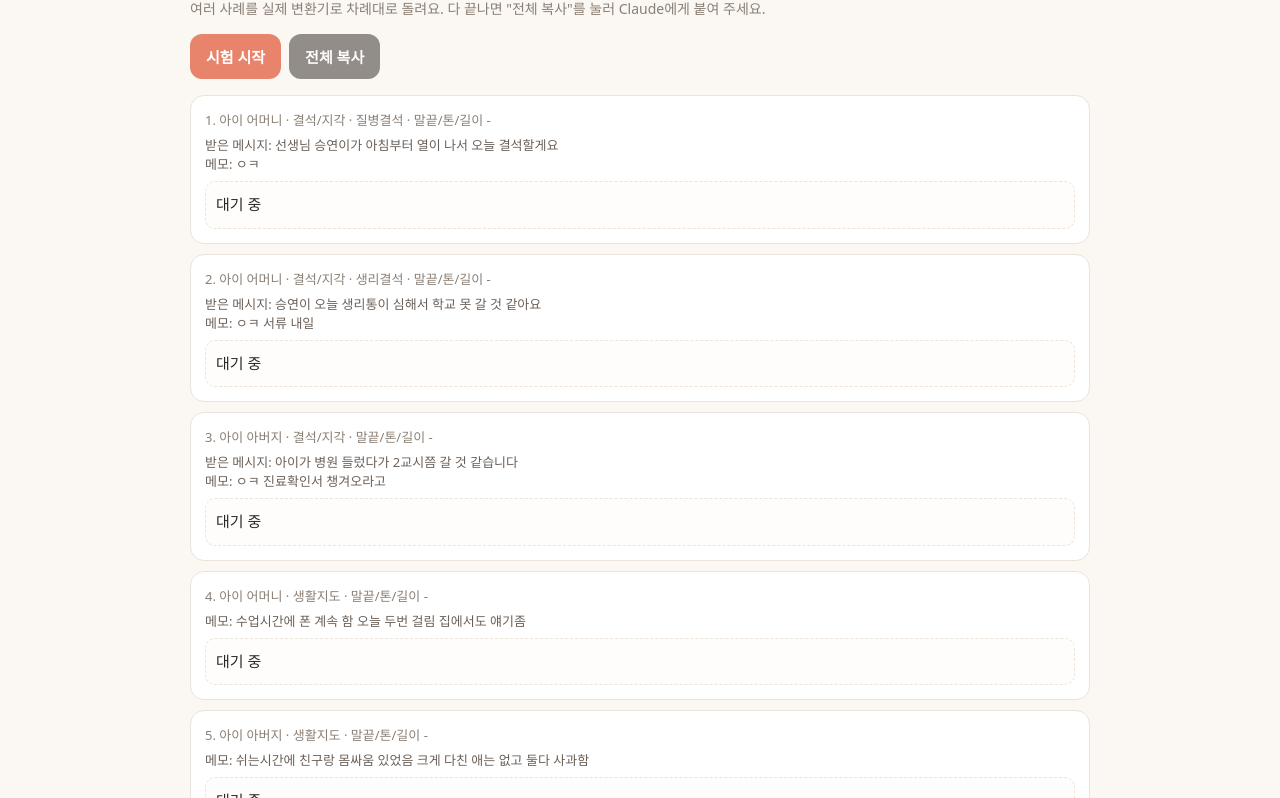
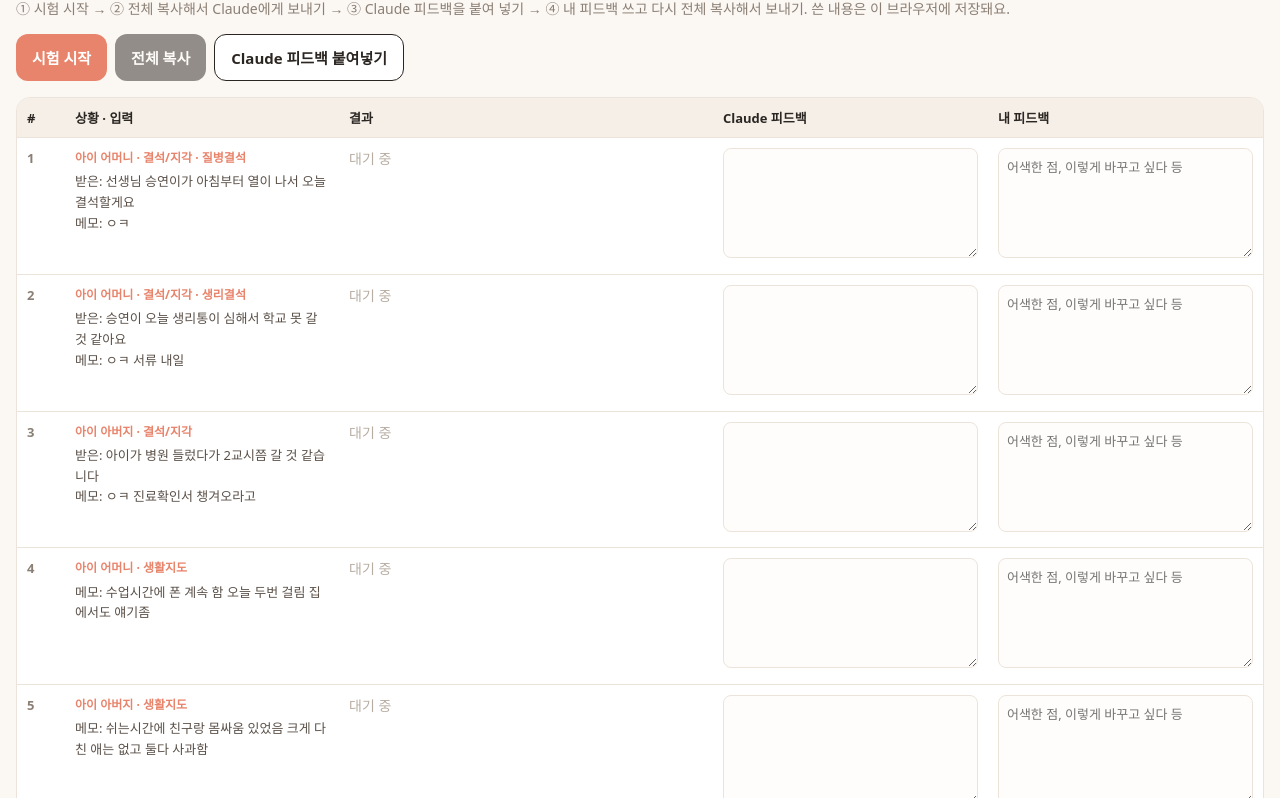
Before and after one commit to yeon-space/teacher-msg, a plain HTML site: page public/test.html in a window 1280 px wide. Shown: the part 64-862 px from the top of the page. Drawn offline with Linux system fonts and the light colour scheme.

Commit message:
시험 페이지를 표로: 결과 / Claude 피드백 / 내 피드백 칸
Co-Authored-By: Claude Opus 5.5 <noreply@anthropic.com>
Claude-Session: https://claude.ai/code/session_01YBJP212gF3qup5Ugntmg2Q

```diff
--- a/public/test.html
+++ b/public/test.html
@@ -14,6 +14,19 @@
   #run{background:#e8846b;color:#fff}
   #copyAll{background:#2b2622;color:#fff}
   button:disabled{opacity:.5}
+  .wrap{max-width:1400px}
+  .tbl-wrap{overflow-x:auto;border:1px solid #ece4da;border-radius:14px;background:#fff}
+  table{border-collapse:collapse;width:100%;min-width:1100px;font-size:13px}
+  th{background:#f5efe8;text-align:left;padding:10px;font-size:13px;position:sticky;top:0}
+  td{border-top:1px solid #ece4da;padding:10px;vertical-align:top;line-height:1.6}
+  td.n{width:28px;color:#8a7f75;font-weight:700}
+  td.case-in{width:22%;color:#5a5048}
+  td.case-in b{display:block;color:#e8846b;font-size:12px;margin-bottom:4px}
+  td.res{width:30%;white-space:pre-wrap;font-size:14px}
+  td textarea{box-sizing:border-box;width:100%;min-height:110px;border:1px solid #ece4da;border-radius:8px;padding:8px;font:inherit;font-size:13px;resize:vertical;background:#fffdfb}
+  #paste{background:#fff;border:1px solid #2b2622;color:#2b2622}
+  .pastebox{display:none;margin-bottom:14px}
+  .pastebox textarea{box-sizing:border-box;width:100%;min-height:120px;border:1px solid #ece4da;border-radius:10px;padding:10px;font:inherit;font-size:13px}
   .case{background:#fff;border:1px solid #ece4da;border-radius:14px;padding:14px;margin-bottom:10px}
   .head{font-size:13px;color:#8a7f75;margin-bottom:6px}
   .in{font-size:13px;color:#6b6058;margin-bottom:8px;white-space:pre-wrap}
@@ -25,10 +38,15 @@
 <body>
 <div class="wrap">
   <h1>말투 변환기 시험</h1>
-  <p>여러 사례를 실제 변환기로 차례대로 돌려요. 다 끝나면 "전체 복사"를 눌러 Claude에게 붙여 주세요.</p>
+  <p>① 시험 시작 → ② 전체 복사해서 Claude에게 보내기 → ③ Claude 피드백을 붙여 넣기 → ④ 내 피드백 쓰고 다시 전체 복사해서 보내기. 쓴 내용은 이 브라우저에 저장돼요.</p>
   <div class="bar">
     <button id="run">시험 시작</button>
     <button id="copyAll" disabled>전체 복사</button>
+    <button id="paste">Claude 피드백 붙여넣기</button>
+  </div>
+  <div class="pastebox" id="pastebox">
+    <textarea id="pasteText" placeholder="Claude가 준 번호별 피드백(1. … 2. …)을 통째로 붙여 넣으세요"></textarea>
+    <button id="pasteApply" style="background:#e8846b;color:#fff;margin-top:6px">칸에 나눠 넣기</button>
   </div>
   <div id="list"></div>
 </div>
@@ -56,14 +74,23 @@ const results = [];
 const $ = id => document.getElementById(id);
 const sleep = ms => new Promise(r => setTimeout(r, ms));
 
+let fb = { claude:[], mine:[] };
+try{ const saved = JSON.parse(localStorage.getItem("tm_test") || "null"); if(saved){ (saved.results||[]).forEach((r,i)=>results[i]=r); fb = saved.fb || fb; } }catch(e){}
+function save(){ try{ localStorage.setItem("tm_test", JSON.stringify({ results, fb })); }catch(e){} }
+const esc = t => String(t||"").replace(/&/g,"&amp;").replace(/</g,"&lt;");
 function render(){
-  $("list").innerHTML = CASES.map((c,i) => {
-    const r = results[i];
-    return `<div class="case"><div class="head">${i+1}. ${TO_LABEL[c.to]} · ${KIND_LABEL[c.kind]}${c.abs?" · "+c.abs:""} · 말끝/톤/길이 ${r&&r.preset||"-"}</div>
-      <div class="in">${c.recv?"받은 메시지: "+c.recv+"\n":""}메모: ${c.draft}</div>
-      <div class="out">${r ? r.text.replace(/</g,"&lt;") : "대기 중"}</div></div>`;
-  }).join("");
+  $("list").innerHTML = `<div class="tbl-wrap"><table>
+    <tr><th>#</th><th>상황 · 입력</th><th>결과</th><th>Claude 피드백</th><th>내 피드백</th></tr>
+    ${CASES.map((c,i) => { const r = results[i]; return `<tr>
+      <td class="n">${i+1}</td>
+      <td class="case-in"><b>${TO_LABEL[c.to]} · ${KIND_LABEL[c.kind]}${c.abs?" · "+c.abs:""}${r&&r.preset?"<br>"+esc(r.preset):""}</b>${c.recv?"받은: "+esc(c.recv)+"<br>":""}메모: ${esc(c.draft)}</td>
+      <td class="res">${r ? esc(r.text) : '<span style="color:#b8ada2">대기 중</span>'}</td>
+      <td><textarea data-k="claude" data-i="${i}">${esc(fb.claude[i])}</textarea></td>
+      <td><textarea data-k="mine" data-i="${i}" placeholder="어색한 점, 이렇게 바꾸고 싶다 등">${esc(fb.mine[i])}</textarea></td>
+    </tr>`; }).join("")}
+  </table></div>`;
 }
+$("list").addEventListener("input", e => { const t = e.target; if(t.dataset.k){ fb[t.dataset.k][+t.dataset.i] = t.value; save(); } });
 render();
 
 async function runOne(doc, c){
@@ -86,19 +113,27 @@ async function runOne(doc, c){
 }
 
 $("run").onclick = async () => {
-  $("run").disabled = true; $("copyAll").disabled = true; results.length = 0; render();
+  $("run").disabled = true; $("copyAll").disabled = true; results.length = 0; fb = { claude:[], mine:[] }; save(); render();
   const doc = $("app").contentDocument;
   for(let i = 0; i < CASES.length; i++){
     $("run").textContent = `진행 중 ${i+1}/${CASES.length}`;
     results[i] = await runOne(doc, CASES[i]);
-    render();
+    save(); render();
     await sleep(800);
   }
   $("run").textContent = "다시 시험"; $("run").disabled = false; $("copyAll").disabled = false;
 };
 
+if(results.length) $("copyAll").disabled = false;
+$("paste").onclick = () => { const b = $("pastebox"); b.style.display = b.style.display === "block" ? "none" : "block"; };
+$("pasteApply").onclick = () => {
+  const txt = $("pasteText").value;
+  const parts = txt.split(/\n(?=\s*\d{1,2}[.)]\s)/);
+  parts.forEach(p => { const m = p.match(/^\s*(\d{1,2})[.)]\s*([\s\S]*)$/); if(m){ const i = +m[1]-1; if(i>=0 && i<CASES.length) fb.claude[i] = m[2].trim(); } });
+  save(); render(); $("pastebox").style.display = "none"; $("pasteText").value = "";
+};
 $("copyAll").onclick = async () => {
-  const txt = CASES.map((c,i) => `${i+1}. ${TO_LABEL[c.to]} · ${KIND_LABEL[c.kind]}${c.abs?" · "+c.abs:""} · ${results[i].preset}\n${c.recv?"받은 메시지: "+c.recv+"\n":""}메모: ${c.draft}\n→ ${results[i].text}`).join("\n\n");
+  const txt = CASES.map((c,i) => { const r = results[i] || {}; return `${i+1}. ${TO_LABEL[c.to]} · ${KIND_LABEL[c.kind]}${c.abs?" · "+c.abs:""} · ${r.preset||""}\n${c.recv?"받은 메시지: "+c.recv+"\n":""}메모: ${c.draft}\n→ ${r.text||"(결과 없음)"}${fb.claude[i]?"\n[Claude] "+fb.claude[i]:""}${fb.mine[i]?"\n[내 피드백] "+fb.mine[i]:""}`; }).join("\n\n");
   try{ await navigator.clipboard.writeText(txt); }
   catch(e){ const ta=document.createElement("textarea"); ta.value=txt; document.body.appendChild(ta); ta.select(); document.execCommand("copy"); ta.remove(); }
   $("toast").style.display = "block"; setTimeout(() => $("toast").style.display = "none", 1500);
```
